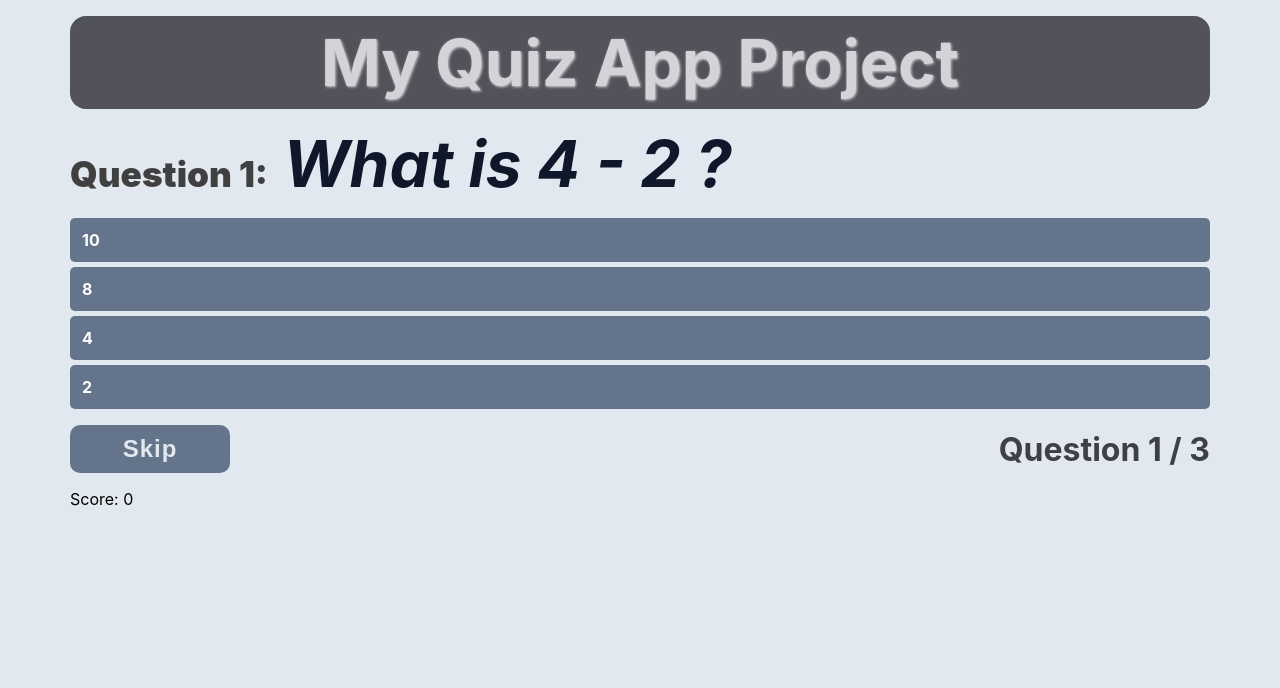
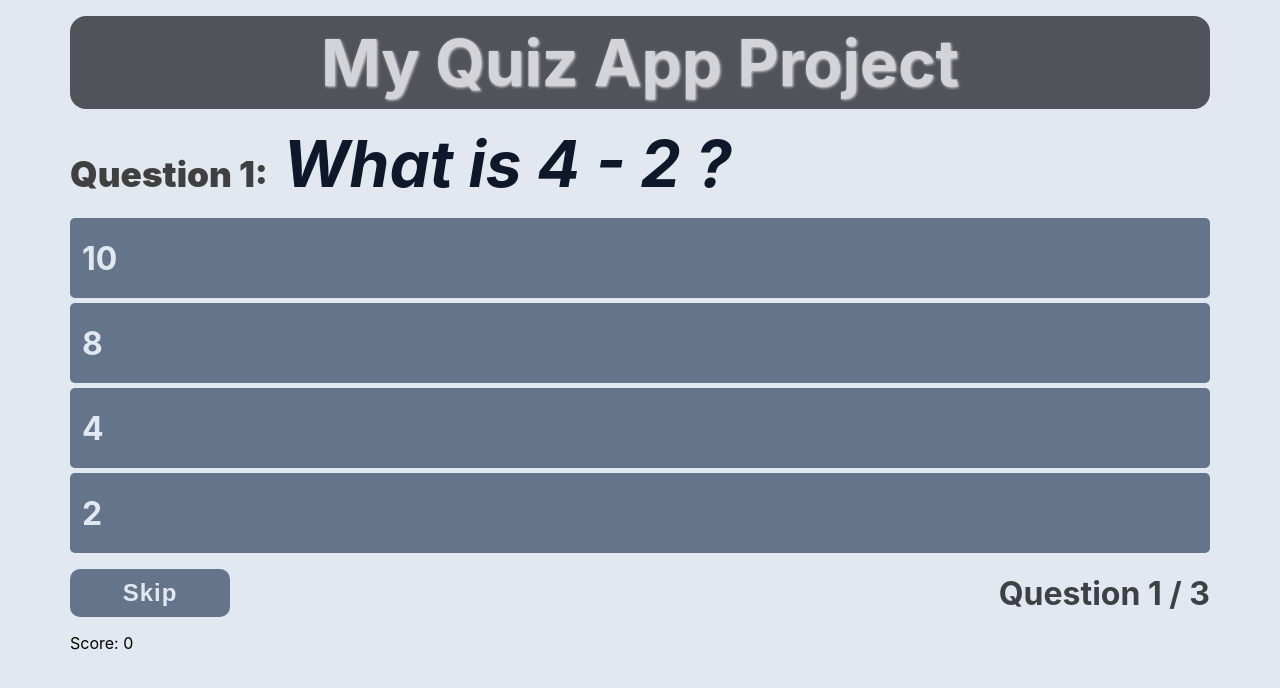
Before and after one commit to Konrad-Jalowy/reactquizapp, a React (Create React App) app: page / in a window 1280 px wide. Both pictures are taken after a click on the button "Start". Shown: the top 688 px of the page. Built offline with nearby package versions, Linux system fonts and the light colour scheme.

Commit message:
some styling changes

```diff
--- a/src/components/quiz/AnswersList.css
+++ b/src/components/quiz/AnswersList.css
@@ -10,13 +10,15 @@
 .answersList li {
     padding: 12px;
     font-weight: bold;
-    color: rgb(64 64 64);
     border-radius: 5px;
     transition: all .5s;
-    background-color: rgb(5 150 105);
-
     background-color: rgb(100 116 139);
-    color:white;
+    color:rgb(226 232 240);
+    flex-basis: 80px;
+    display: flex;
+    justify-content: flex-start;
+    align-items: center;
+    font-size: 2rem;
 }
 
 .answersList li.hoverable:hover{
--- a/src/components/summary/Summary.css
+++ b/src/components/summary/Summary.css
@@ -71,8 +71,8 @@
 }
 
 .answersListSummary li.correct-outline {
-    border: 3px solid rgb(22 163 74);
-    color: rgb(22 163 74);;
+    border: 5px solid rgb(21 128 61);
+    /* color: rgb(22 163 74); */
     font-weight: bolder;
 }
 
```
